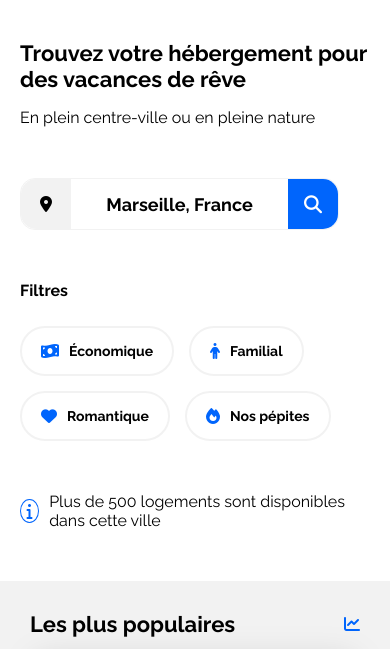
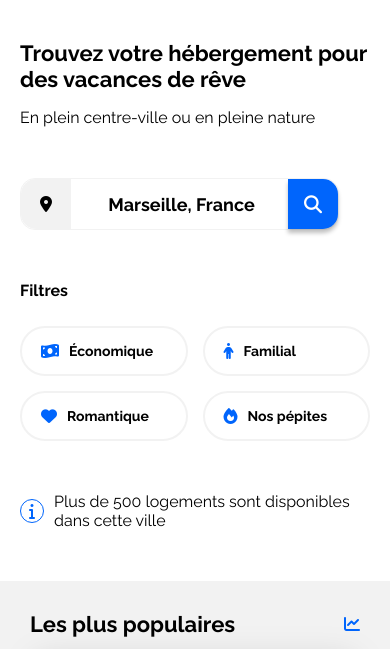
Before and after one commit to Nestradama/ocs-booki, a plain HTML site: page index.html in a window 390 px wide. Shown: the part 116-765 px from the top of the page. Drawn offline with Linux system fonts and the light colour scheme.

Commit message:
fix: Pin icon background issue fix: modified filters behavior on smaller screens

```diff
--- a/css/style.css
+++ b/css/style.css
@@ -149,6 +149,19 @@ nav a:hover {
     font-weight: 700;
     font-size: 18px;
     color: black;
+    width: 100%;
+}
+
+#search_bar input:focus::placeholder{
+    color: lightgray;
+}
+
+#search_button{
+    box-shadow: 0px 4px 4px 0px rgba(0, 0, 0, 0.25);
+}
+
+textarea:focus, input:focus{
+    outline: none;
 }
 
 #search_bar button {
@@ -216,6 +229,8 @@ nav a:hover {
     justify-content: center;
     width: 24px;
     height: 24px;
+    min-width: 24px;
+    min-height: 24px;
 }
 
 /****** Hebergements And Populaires Container ***********/
@@ -530,12 +545,15 @@ footer > div {
     }
 
     #filter_group {
+        display: flex;
         flex-wrap: wrap;
-        display: flex;
+        flex-direction: row;
     }
 
     .filter {
         height: 50px;
+        flex: 1 1 95px;
+        min-width: fit-content;
     }
 
     .hebergements-and-populaires {
```
